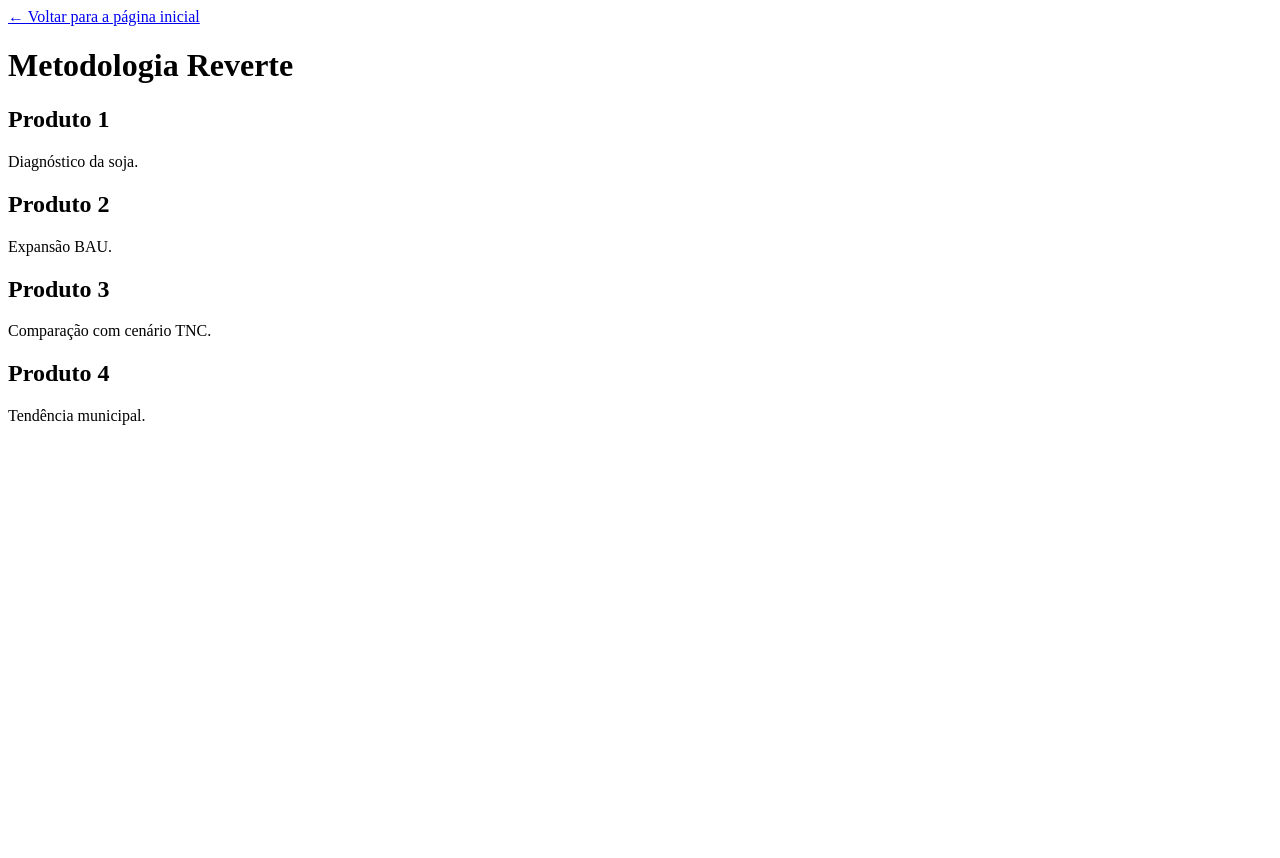
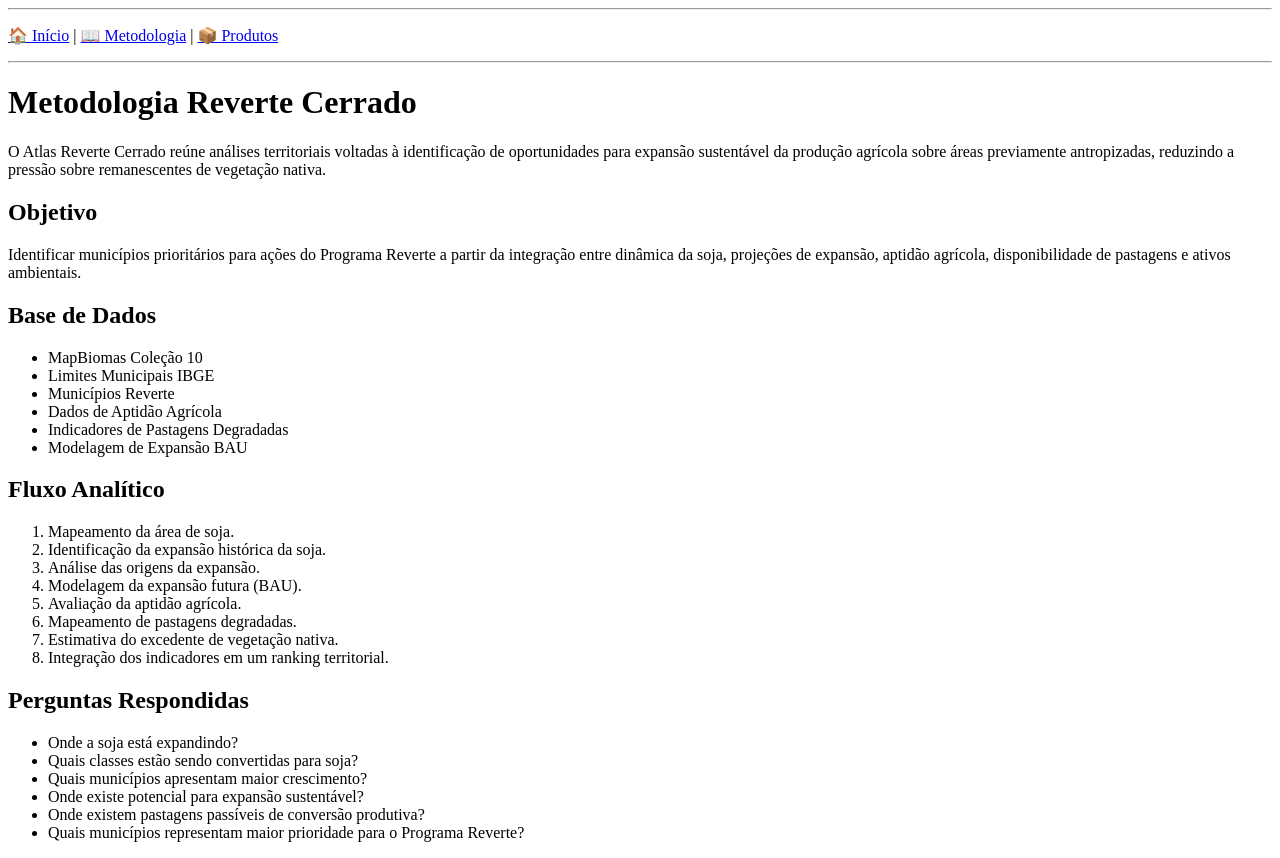
Before and after one commit to GiovanniMallmann/reverte, a plain HTML site: page metodologia.html in a window 1280 px wide. Before the commit the page ends 800 px from the top, so only its background shows below. Drawn offline with Linux system fonts and the light colour scheme.

Commit message:
Enhance metodologia.html with Reverte Cerrado details
Added detailed methodology section for Reverte Cerrado, including objectives, data sources, analytical flow, and key questions addressed.

```diff
--- a/metodologia.html
+++ b/metodologia.html
@@ -1,15 +1,74 @@
-<a href="index.html">← Voltar para a página inicial</a>
+<!DOCTYPE html>
+<html>
 
-<h1>Metodologia Reverte</h1>
+<head>
+<meta charset="utf-8">
+<title>Metodologia Reverte</title>
+</head>
 
-<h2>Produto 1</h2>
-<p>Diagnóstico da soja.</p>
+<body>
 
-<h2>Produto 2</h2>
-<p>Expansão BAU.</p>
+<hr>
 
-<h2>Produto 3</h2>
-<p>Comparação com cenário TNC.</p>
+<p>
+<a href="index.html">🏠 Início</a> |
+<a href="metodologia.html">📖 Metodologia</a> |
+<a href="produtos.html">📦 Produtos</a>
+</p>
 
-<h2>Produto 4</h2>
-<p>Tendência municipal.</p>
+<hr>
+
+<h1>Metodologia Reverte Cerrado</h1>
+
+<p>
+O Atlas Reverte Cerrado reúne análises territoriais voltadas à
+identificação de oportunidades para expansão sustentável da produção
+agrícola sobre áreas previamente antropizadas, reduzindo a pressão
+sobre remanescentes de vegetação nativa.
+</p>
+
+<h2>Objetivo</h2>
+
+<p>
+Identificar municípios prioritários para ações do Programa Reverte a
+partir da integração entre dinâmica da soja, projeções de expansão,
+aptidão agrícola, disponibilidade de pastagens e ativos ambientais.
+</p>
+
+<h2>Base de Dados</h2>
+
+<ul>
+<li>MapBiomas Coleção 10</li>
+<li>Limites Municipais IBGE</li>
+<li>Municípios Reverte</li>
+<li>Dados de Aptidão Agrícola</li>
+<li>Indicadores de Pastagens Degradadas</li>
+<li>Modelagem de Expansão BAU</li>
+</ul>
+
+<h2>Fluxo Analítico</h2>
+
+<ol>
+<li>Mapeamento da área de soja.</li>
+<li>Identificação da expansão histórica da soja.</li>
+<li>Análise das origens da expansão.</li>
+<li>Modelagem da expansão futura (BAU).</li>
+<li>Avaliação da aptidão agrícola.</li>
+<li>Mapeamento de pastagens degradadas.</li>
+<li>Estimativa do excedente de vegetação nativa.</li>
+<li>Integração dos indicadores em um ranking territorial.</li>
+</ol>
+
+<h2>Perguntas Respondidas</h2>
+
+<ul>
+<li>Onde a soja está expandindo?</li>
+<li>Quais classes estão sendo convertidas para soja?</li>
+<li>Quais municípios apresentam maior crescimento?</li>
+<li>Onde existe potencial para expansão sustentável?</li>
+<li>Onde existem pastagens passíveis de conversão produtiva?</li>
+<li>Quais municípios representam maior prioridade para o Programa Reverte?</li>
+</ul>
+
+</body>
+</html>
```
